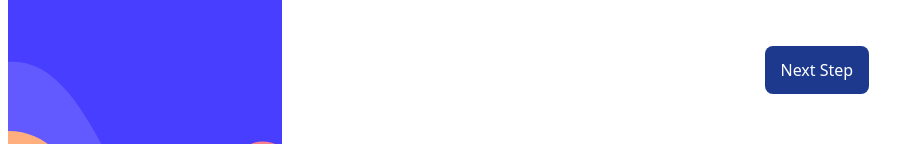
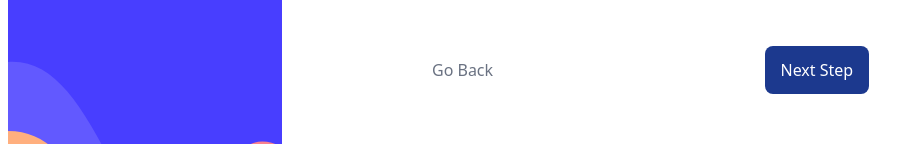
Before and after one commit to Lafi-olfa/react-mutli-step-form, a React (Vite) app: page / in a window 1280 px wide. Shown: the part 282-426 px from the top of the page, without its empty margins (0-924 px from the left). Built offline with nearby package versions, Linux system fonts and the light colour scheme.

Commit message:
Wip:add next, go back buttons

```diff
--- a/src/components/buttons.jsx
+++ b/src/components/buttons.jsx
@@ -1,10 +1,13 @@
 export default function Buttons() {
-    return(
-         <div className="flex justify-end mt-8 mx-4">
-            <button className="bg-blue-900 text-white py-3 px-4 rounded-lg hover:bg-blue-800 transition-colors font-medium">
-              Next Step
-            </button>
-          </div>
-    )
+  return (
+    <div className="flex justify-between mt-8 mx-4">
+      <button className="text-gray-500 py-3 px-4 rounded-lg hover:bg-blue-800 transition-colors font-medium">
+        Go Back
+      </button>
+      <button className="bg-blue-900 text-white py-3 px-4 rounded-lg hover:bg-blue-800 transition-colors font-medium">
+        Next Step
+      </button>
+    </div>
+  )
 
 }
```
